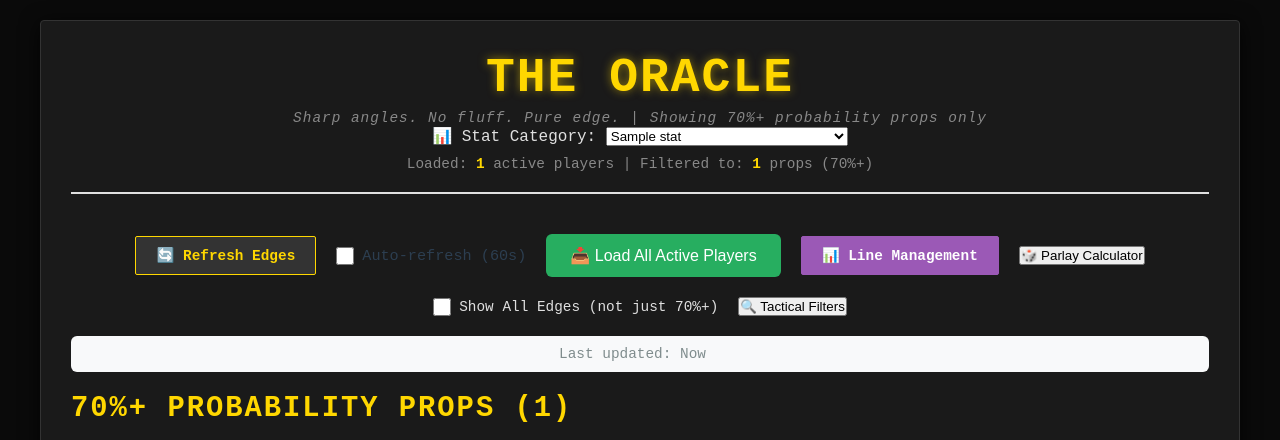
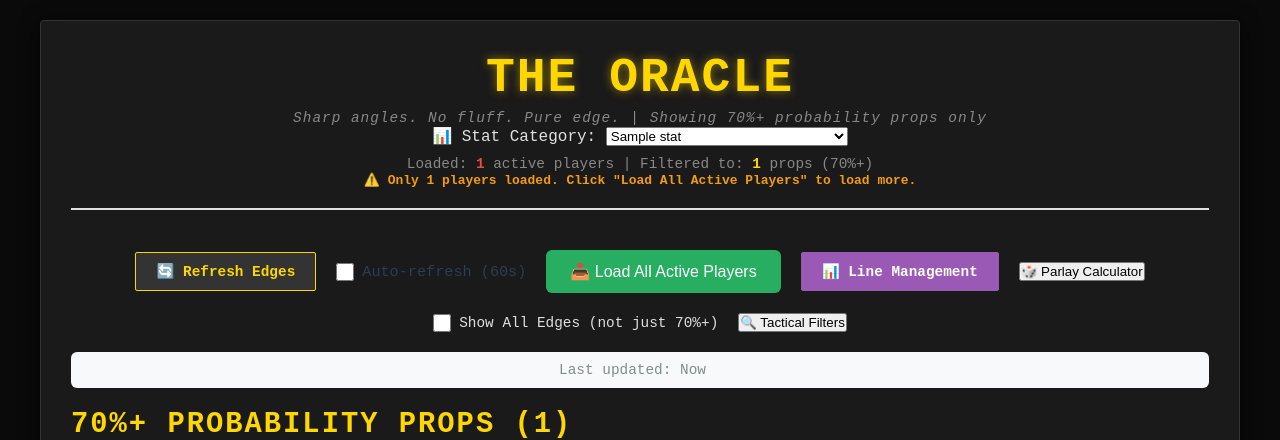
Before and after one commit to Bigpre12/nba-edge-finder, a Flask app: template templates/index.html in a window 1280 px wide. Shown: the top 440 px of the page. Run offline with Flask 3, Linux system fonts and the light colour scheme; the template is opened without the code that fills it: most values are stand-ins (such as "Sample title", 1, 10 or a date in 2020).

Commit message:
Improve player loading: better logging, validation, and user feedback

```diff
--- a/app.py
+++ b/app.py
@@ -62,11 +62,18 @@ def load_projections():
 def save_projections(projections):
     """Save projections to file."""
     try:
+        if not projections or len(projections) == 0:
+            print("⚠️ Warning: Attempted to save empty projections")
+            return False
+
         with open(PROJECTIONS_FILE, 'w') as f:
             json.dump(projections, f, indent=2)
+        print(f"💾 Saved {len(projections)} players to {PROJECTIONS_FILE}")
         return True
     except Exception as e:
-        print(f"Error saving projections: {e}")
+        print(f"❌ Error saving projections: {e}")
+        import traceback
+        traceback.print_exc()
         return False
 
 # Load projections on startup (lazy load to avoid blocking)
@@ -241,24 +248,30 @@ def index():
         # Do this in background to avoid blocking startup
         if len(MARKET_PROJECTIONS) <= 3:  # Only default players
             import threading
+            import time
             def background_load():
                 print("Auto-loading all active players in background...")
                 try:
+                    # Load for PTS first (most common)
                     new_projections = generate_projections_from_active_players(stat_type='PTS', season='2023-24')
                     if new_projections and len(new_projections) > 3:
                         save_projections(new_projections)
                         global MARKET_PROJECTIONS
                         MARKET_PROJECTIONS = new_projections
-                        print(f"Loaded {len(MARKET_PROJECTIONS)} active players")
+                        print(f"✅ Successfully loaded {len(MARKET_PROJECTIONS)} active players for PTS")
+                        print(f"   Players loaded: {', '.join(list(new_projections.keys())[:10])}...")
                     else:
-                        print(f"Warning: Only loaded {len(new_projections) if new_projections else 0} players")
+                        print(f"⚠️ Warning: Only loaded {len(new_projections) if new_projections else 0} players")
+                        print("   This might be due to NBA API rate limits or network issues.")
                 except Exception as e:
-                    print(f"Error auto-loading players: {e}")
+                    print(f"❌ Error auto-loading players: {e}")
                     import traceback
                     traceback.print_exc()
 
             # Start in background thread, don't wait
-            threading.Thread(target=background_load, daemon=True).start()
+            load_thread = threading.Thread(target=background_load, daemon=True)
+            load_thread.start()
+            print(f"🚀 Started background thread to load all active players...")
 
         # Get selected stat type from request or default to PTS
         stat_type = request.args.get('stat_type', 'PTS')
--- a/templates/index.html
+++ b/templates/index.html
@@ -30,7 +30,13 @@
                 </select>
                 <span class="stat-description" id="statDescription">{{ stat_categories.get(current_stat_type, {}).get('description', '') if stat_categories else '' }}</span>
             </div>
-            <p class="player-count">Loaded: <span id="totalPlayers">{{ projections|length }}</span> active players | Filtered to: <span id="filteredCount">{{ edges|length }}</span> props (70%+)</p>
+            <p class="player-count">
+                Loaded: <span id="totalPlayers" style="color: {% if projections|length > 3 %}#27ae60{% else %}#e74c3c{% endif %}; font-weight: bold;">{{ projections|length }}</span> active players |
+                Filtered to: <span id="filteredCount">{{ edges|length }}</span> props (70%+)
+                {% if projections|length <= 3 %}
+                <br><span style="color: #f39c12; font-size: 0.9em;">⚠️ Only {{ projections|length }} players loaded. Click "Load All Active Players" to load more.</span>
+                {% endif %}
+            </p>
         </header>
 
         {% if error %}
```
Also changed, not shown: nba_engine.py (+24 -9 lines).
